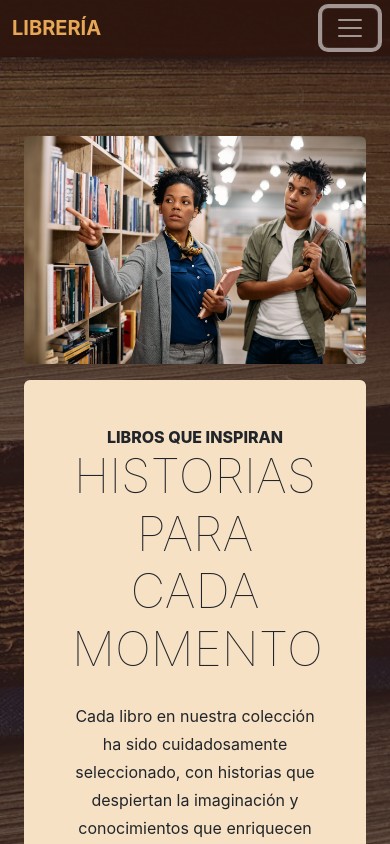
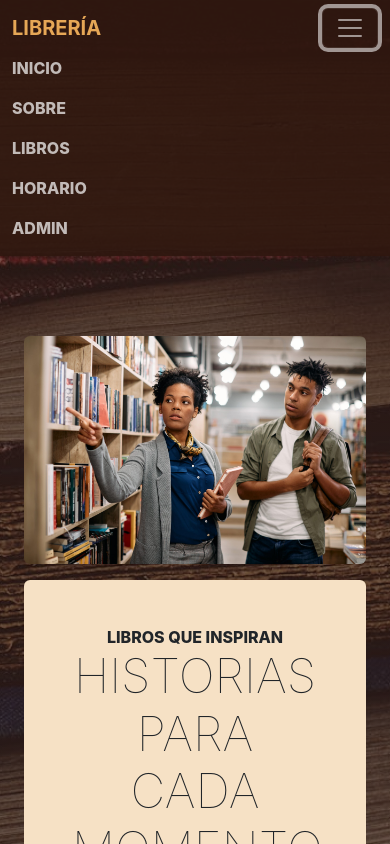
Before and after one commit to gabriel72188/LibreriaREACT, a React (Vite) app: page / in a window 390 px wide. Both pictures are taken after a click on the button "Toggle navigation". Shown: the top 844 px of the page. Built offline with nearby package versions, Linux system fonts and the light colour scheme.

Commit message:
arreglo menu telefono

```diff
--- a/src/components/Header.tsx
+++ b/src/components/Header.tsx
@@ -1,6 +1,15 @@
+import { useState } from 'react';
 import { Link } from 'react-router-dom';
 
 export const Header = () => {
+  // Estado para controlar si el menú está abierto o cerrado
+  const [isMenuOpen, setIsMenuOpen] = useState(false);
+
+  // Función para alternar el estado del menú
+  const toggleMenu = () => {
+    setIsMenuOpen(!isMenuOpen);
+  };
+
   return (
     <header>
       <h1 className="site-heading text-center text-faded d-none d-lg-block">
@@ -16,15 +25,17 @@ export const Header = () => {
           <button
             className="navbar-toggler"
             type="button"
-            data-bs-toggle="collapse"
-            data-bs-target="#navbarSupportedContent"
             aria-controls="navbarSupportedContent"
-            aria-expanded="false"
+            aria-expanded={isMenuOpen ? 'true' : 'false'}
             aria-label="Toggle navigation"
+            onClick={toggleMenu}  // Al hacer clic, cambiamos el estado
           >
             <span className="navbar-toggler-icon"></span>
           </button>
-          <div className="collapse navbar-collapse" id="navbarSupportedContent">
+          <div
+            className={`collapse navbar-collapse ${isMenuOpen ? 'show' : ''}`}  // Añadimos la clase "show" cuando el menú está abierto
+            id="navbarSupportedContent"
+          >
             <ul className="navbar-nav mx-auto">
               <li className="nav-item px-lg-4">
                 <Link className="nav-link text-uppercase" to="/">
--- a/src/main.tsx
+++ b/src/main.tsx
@@ -1,7 +1,7 @@
 import { StrictMode } from 'react';
 import { createRoot } from 'react-dom/client';
 import { BrowserRouter } from 'react-router-dom';
-import {AppRoutes} from './routes/AppRoutes';
+import { AppRoutes } from './routes/AppRoutes';
 import './App.css';
 import { Header } from './components/Header';
 import { Footer } from './components/Footer';
@@ -9,9 +9,9 @@ import { Footer } from './components/Footer';
 createRoot(document.getElementById('root')!).render(
   <StrictMode>
     <BrowserRouter>
-    <Header></Header>
+      <Header />
       <AppRoutes />
+      <Footer />
     </BrowserRouter>
-    <Footer></Footer>
   </StrictMode>
 );
```
